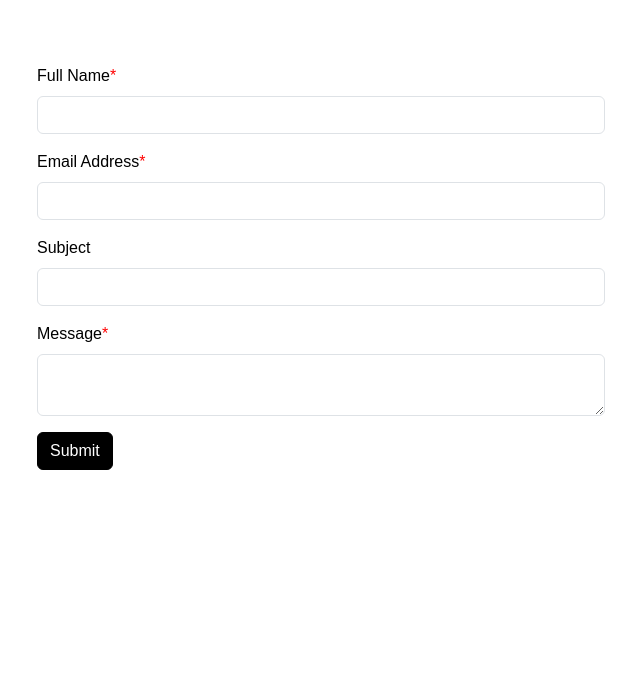
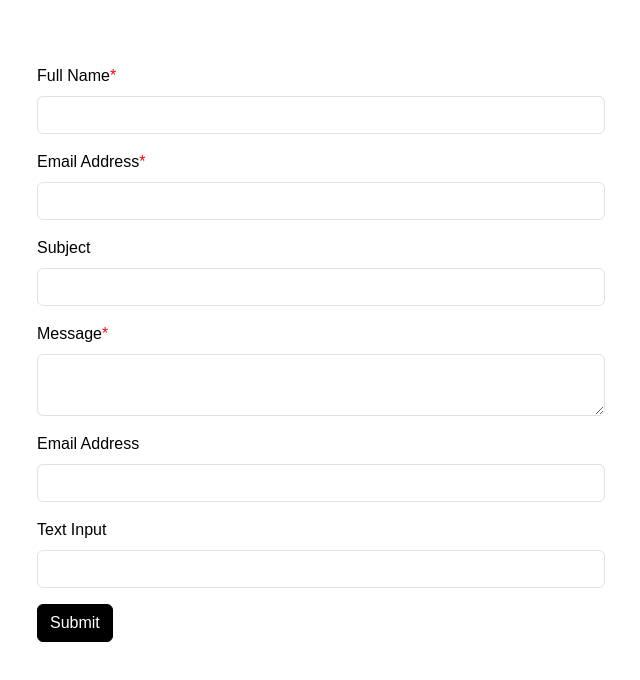
Before and after one commit to pp24abe/mastersproject, a plain HTML site: page index.html in a window 1280 px wide. Shown: the whole page, without its empty margins (319-959 px from the left). Drawn offline with nearby package versions, Linux system fonts and the light colour scheme.

Commit message:
🚀 Deploy form to GitHub Pages

```diff
--- a/index.html
+++ b/index.html
@@ -30,20 +30,28 @@
   <div class="container my-5">
     <form class="custom-form" id="exported-form">
 <div class="mb-3">
-<label class="form-label" for="id-v8kek2p64">Full Name<span style="color:red">*</span></label>
-<input class="form-control" type="text" id="id-v8kek2p64" name="Full Name"  required/>
+<label class="form-label" for="id-9spmpwlde">Full Name<span style="color:red">*</span></label>
+<input class="form-control" type="text" id="id-9spmpwlde" name="Full Name"  required/>
 </div>
 <div class="mb-3">
-<label class="form-label" for="id-qmc14d8bn">Email Address<span style="color:red">*</span></label>
-<input class="form-control" type="email" id="id-qmc14d8bn" name="Email Address"  required/>
+<label class="form-label" for="id-1bvuk340r">Email Address<span style="color:red">*</span></label>
+<input class="form-control" type="email" id="id-1bvuk340r" name="Email Address"  required/>
 </div>
 <div class="mb-3">
-<label class="form-label" for="id-rgzwrr3bw">Subject</label>
-<input class="form-control" type="text" id="id-rgzwrr3bw" name="Subject"  />
+<label class="form-label" for="id-nla0liqvp">Subject</label>
+<input class="form-control" type="text" id="id-nla0liqvp" name="Subject"  />
 </div>
 <div class="mb-3">
-<label class="form-label" for="id-dgxj9izi9">Message<span style="color:red">*</span></label>
-<textarea class="form-control" id="id-dgxj9izi9" name="Message"  required></textarea>
+<label class="form-label" for="id-c9f389we0">Message<span style="color:red">*</span></label>
+<textarea class="form-control" id="id-c9f389we0" name="Message"  required></textarea>
+</div>
+<div class="mb-3">
+<label class="form-label" for="id-69sd5oj85">Email Address</label>
+<input class="form-control" type="email" id="id-69sd5oj85" name="Email Address"  />
+</div>
+<div class="mb-3">
+<label class="form-label" for="id-gkitzr7rc">Text Input</label>
+<input class="form-control" type="text" id="id-gkitzr7rc" name="Text Input"  />
 </div>
 <button class="btn btn-primary" type="submit">Submit</button>
     </form>
```
